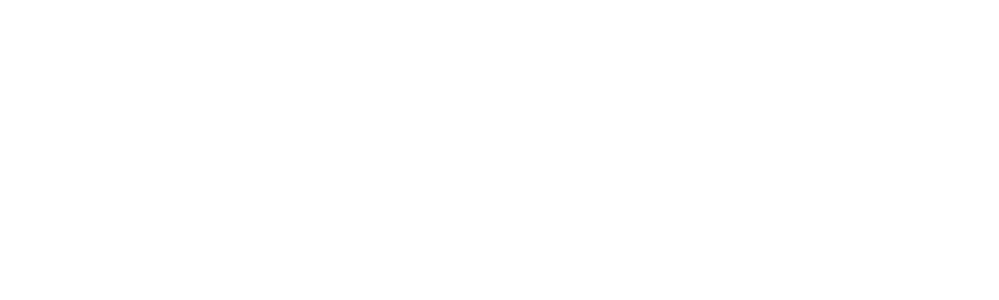
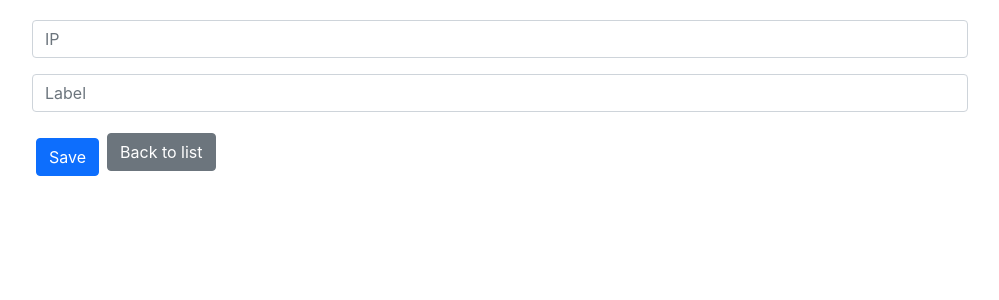
Before and after one commit to jifromz09/ip_solutions_ui, a React (Create React App) app: page /ip/add in a window 1280 px wide. Before the commit this address had no page. Shown: the top 300 px of the page, without its empty margins (140-1139 px from the left). Built offline with nearby package versions, Linux system fonts and the light colour scheme.

Commit message:
updated add and edit UI

```diff
--- a/src/App.js
+++ b/src/App.js
@@ -5,13 +5,16 @@
 import { Route, Routes } from "react-router-dom";
 import Add from "../src/components/ip/Add";
 import Edit from "../src/components/ip/Edit";
+import List from '../src/components/ip/List';
 
 function App() {
   return (
     <>
       <Routes>
         <Route path="/" element={<Login />} />
-        <Route path="/list" element={<Home />}>
+        <Route path="/ip" element={<Home />}>
+          <Route path="/ip" element={<List />} />
+          <Route path="list" element={<List />} />
           <Route path="add" element={<Add />} />
           <Route path="edit" element={<Edit />} />
         </Route>
--- a/src/components/Home.js
+++ b/src/components/Home.js
@@ -1,15 +1,13 @@
 import React from "react";
 import "../App.css";
 import { Outlet } from "react-router-dom";
-import List from "../components/ip/List";
 
 const Home = () => {
   return (
     <div className="Home">
       <div className="container">
-        <List />
+        <Outlet />
       </div>
-      <Outlet />
     </div>
   );
 };
--- a/src/components/_base/Table.js
+++ b/src/components/_base/Table.js
@@ -1,4 +1,5 @@
 import React from "react";
+import { Link } from "react-router-dom";
 
 function Table({ colors }) {
   return (
@@ -20,7 +21,7 @@
                 <td>{c.color}</td>
                 <td>{c.value}</td>
                 <td>
-                  <a href="">Edit</a>
+                  <Link to="/ip/edit">Edit</Link>
                 </td>
               </tr>
             );
--- a/src/components/ip/Add.js
+++ b/src/components/ip/Add.js
@@ -1,7 +1,36 @@
-import React from 'react';
+import React from "react";
+import Button from "../_base/Button";
+import { Link } from "react-router-dom";
 
 const Add = () => {
-  return <div className='container text-black'>Add</div>;
+  return (
+    <>
+      <div className="row">
+        <div className="col">
+          <div className="input-group mb-3">
+            <input type="text" className="form-control" placeholder="IP" />
+          </div>
+          <div className="input-group mb-3">
+            <input type="text" className="form-control" placeholder="Label" />
+          </div>
+        </div>
+      </div>
+      <div className="row">
+        <div className="col button-container">
+          <Button
+            className={`btn-primary ms-3`}
+            cb={() => {
+              console.log("test");
+            }}
+            text={`Save`}
+          />
+          <Link className="btn btn-secondary ms-2" to={`/ip/list`}>
+            Back to list
+          </Link>
+        </div>
+      </div>
+    </>
+  );
 };
 
 export default Add;
--- a/src/components/ip/Edit.js
+++ b/src/components/ip/Edit.js
@@ -1,7 +1,36 @@
-import React from 'react';
+import React from "react";
+import Button from "../_base/Button";
+import { Link } from "react-router-dom";
 
 const Edit = () => {
-  return <div>Edit</div>;
+  return (
+    <>
+      <div className="row">
+        <div className="col">
+          <div className="input-group mb-3">
+            <input type="text" className="form-control" placeholder="IP" />
+          </div>
+          <div className="input-group mb-3">
+            <input type="text" className="form-control" placeholder="Label" />
+          </div>
+        </div>
+      </div>
+      <div className="row">
+        <div className="col button-container">
+          <Button
+            className={`btn-primary ms-3`}
+            cb={() => {
+              console.log("test");
+            }}
+            text={`Update label`}
+          />
+          <Link className="btn btn-secondary ms-2" to={`/ip/list`}>
+            Back to list
+          </Link>
+        </div>
+      </div>
+    </>
+  );
 };
 
 export default Edit;
--- a/src/components/ip/List.js
+++ b/src/components/ip/List.js
@@ -3,6 +3,7 @@
 import { colors } from "../../data";
 import Table from "../_base/Table";
 import Button from "../_base/Button";
+import { Link } from "react-router-dom";
 
 const List = () => {
   return (
@@ -12,20 +13,12 @@
       </div>
       <div className="row">
         <div className="col button-container">
-          <Button
-            className={`btn-primary`}
-            cb={() => {
-              console.log("test");
-            }}
-            text={`Add`}
-          />
-         <Button
-            className={`btn-primary ms-2`}
-            cb={() => {
-              console.log("test");
-            }}
-            text={`Audit logs`}
-          />
+          <Link className="btn btn-primary" to={`/ip/add`}>
+            Add
+          </Link>
+          <Link className="btn btn-primary ms-2" to={`/ip/add`}>
+            Audit logs
+          </Link>
         </div>
       </div>
     </>
```
